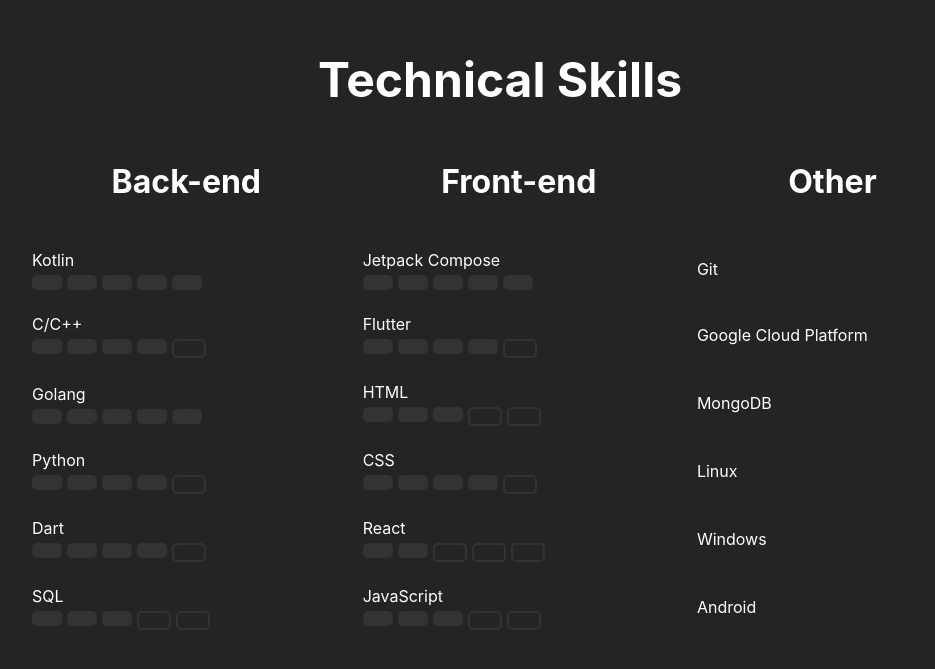
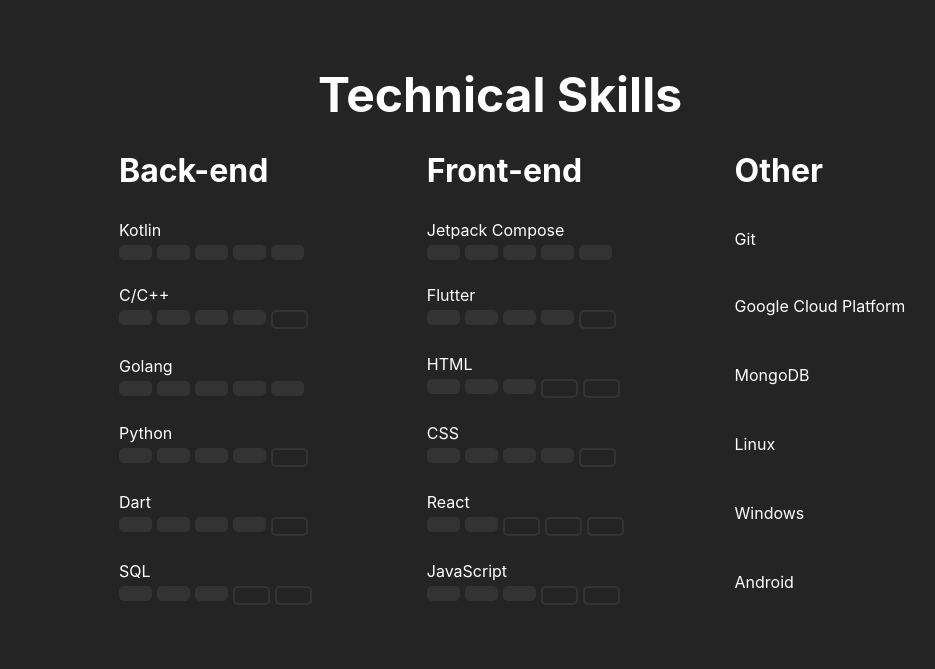
Before and after one commit to MaloSunce/ReactDemo, a React (Vite) app in the folder ReactDemo/: page / in a window 1280 px wide. Shown: the part 1757-2426 px from the top of the page, without its empty margins (140-1075 px from the left). Built offline with nearby package versions, Linux system fonts and the light colour scheme.

Commit message:
update: TechSkills table layout

```diff
--- a/ReactDemo/src/content/TechSkills.css
+++ b/ReactDemo/src/content/TechSkills.css
@@ -2,26 +2,23 @@
     display: flex;
     flex-direction: column;
     height: 100vh;
-    width: 75%;
     scroll-snap-align: start;
     margin: auto;
     align-items: center;
     justify-content: center;
 }
 
-.TechSkills h2 {
-    margin-bottom: 1% !important;
+.TechSkills h3 {
+    margin: auto 0 auto 0;
 }
 
-table th,
-table td {
-    padding: 10px;
-    text-align: left;
+.TechSkills table {
+    padding: 0 13% 0 20%;
 }
 
-table th {
-    white-space: nowrap;
-    word-break: break-word;
-    text-align: center;
-    width: 500px;
+table th, table td {
+    padding-bottom: 20px;
+    text-align: left !important;
+    max-width:80%;
+    white-space:nowrap;
 }
--- a/ReactDemo/src/content/TechSkills.jsx
+++ b/ReactDemo/src/content/TechSkills.jsx
@@ -55,9 +55,8 @@
 
     return (
         <div className="TechSkills" id="TechSkills">
-            <h2>Technical Skills</h2>
-            <div className="TableContainer">
-                <table {...getTableProps()}>
+            <h2 style={{marginBottom: '1%'}}>Technical Skills</h2>
+            <table {...getTableProps()} style={{width: '100%'}}>
                 <thead>
                 {headerGroups.map((headerGroup) => (
                     <tr {...headerGroup.getHeaderGroupProps()}>
@@ -86,7 +85,8 @@
 
                                         {/* Render proficiency bars for backend and frontend */}
                                         {(isBackend || isFrontend) && (
-                                                <div style={{ display: 'flex', gap: '5px', marginTop: '3px' }}>
+                                            <div
+                                                style={{display: 'flex', gap: '5px', marginTop: '3px', width: '220px'}}>
                                                 {/* Determine which column is currently being rendered */}
                                                 {Array((isBackend ? backend[rowIndex]?.[1] : frontend[rowIndex]?.[1]) || 0)
                                                     .fill(null)
@@ -95,7 +95,7 @@
                                                             key={`filled-${barIndex}`}
                                                             style={{
                                                                 backgroundColor: 'var(--accent)',
-                                                                    width: '30px',
+                                                                width: '15%',
                                                                 height: '15px',
                                                                 borderRadius: '5px',
                                                             }}
@@ -109,16 +109,18 @@
                                                             style={{
                                                                 backgroundColor: 'transparent',
                                                                 border: '2px solid var(--accent)',
-                                                                    width: '30px',
+                                                                width: '15%',
                                                                 height: '15px',
-                                                                    borderRadius: '5px',}}
+                                                                borderRadius: '5px',
+                                                            }}
                                                         ></div>))}
                                             </div>)}
-                                        </td>);})}
-                            </tr>)})}
+                                    </td>);
+                            })}
+                        </tr>)
+                })}
                 </tbody>
             </table>
-            </div>
         </div>
     );
 }
```
Lines whose indentation alone changed are shown as unchanged.
